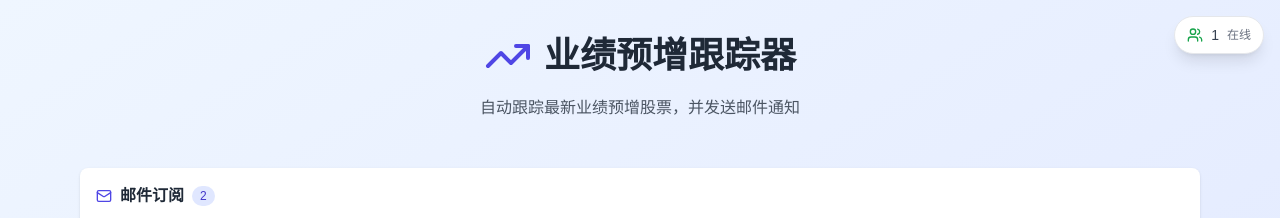
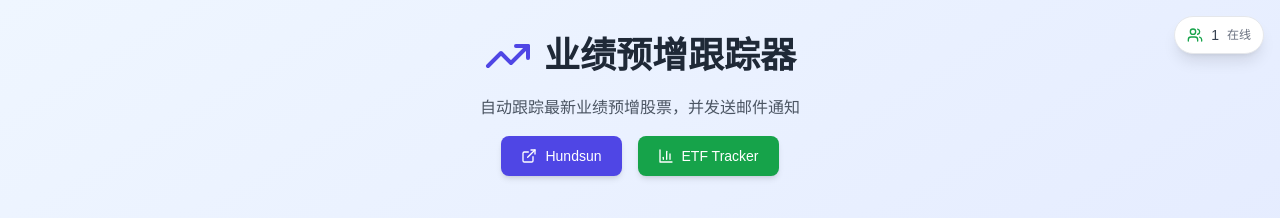
Before and after one commit to geooooooorge/yjyg, a Next.js app: page / in a window 1280 px wide. Shown: the top 218 px of the page. Built offline with nearby package versions, Linux system fonts and the light colour scheme; no server answers.

Commit message:
Add navigation buttons to Hundsun and ETF Tracker

```diff
--- a/app/page.tsx
+++ b/app/page.tsx
@@ -1,7 +1,7 @@
 'use client';
 
 import { useState, useEffect } from 'react';
-import { Mail, Plus, Trash2, RefreshCw, TrendingUp, Bell, Users } from 'lucide-react';
+import { Mail, Plus, Trash2, RefreshCw, TrendingUp, Bell, Users, ExternalLink, BarChart3 } from 'lucide-react';
 
 interface Stock {
   stockCode: string;
@@ -239,9 +239,31 @@ export default function Home() {
               业绩预增跟踪器
             </h1>
           </div>
-          <p className="text-sm sm:text-base text-gray-600 dark:text-gray-300 px-4">
+          <p className="text-sm sm:text-base text-gray-600 dark:text-gray-300 px-4 mb-4">
             自动跟踪最新业绩预增股票，并发送邮件通知
           </p>
+
+          {/* 导航按钮 */}
+          <div className="flex items-center justify-center gap-3 sm:gap-4">
+            <a
+              href="https://hundsun.vercel.app"
+              target="_blank"
+              rel="noopener noreferrer"
+              className="inline-flex items-center gap-2 px-4 py-2 sm:px-5 sm:py-2.5 bg-indigo-600 text-white rounded-lg hover:bg-indigo-700 active:bg-indigo-800 transition-colors text-sm font-medium shadow-md"
+            >
+              <ExternalLink className="w-4 h-4" />
+              <span>Hundsun</span>
+            </a>
+            <a
+              href="https://etf-tracker.vercel.app"
+              target="_blank"
+              rel="noopener noreferrer"
+              className="inline-flex items-center gap-2 px-4 py-2 sm:px-5 sm:py-2.5 bg-green-600 text-white rounded-lg hover:bg-green-700 active:bg-green-800 transition-colors text-sm font-medium shadow-md"
+            >
+              <BarChart3 className="w-4 h-4" />
+              <span>ETF Tracker</span>
+            </a>
+          </div>
         </div>
 
         {message && (
```
